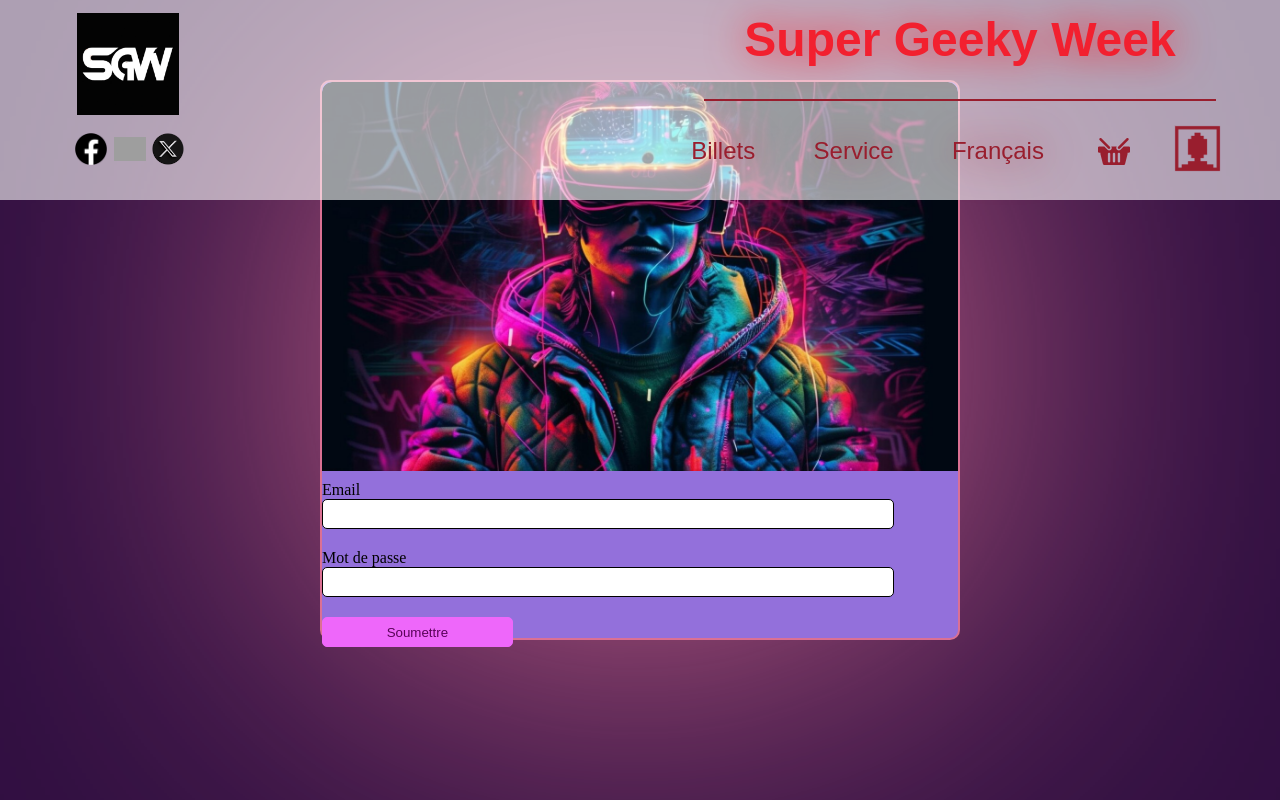
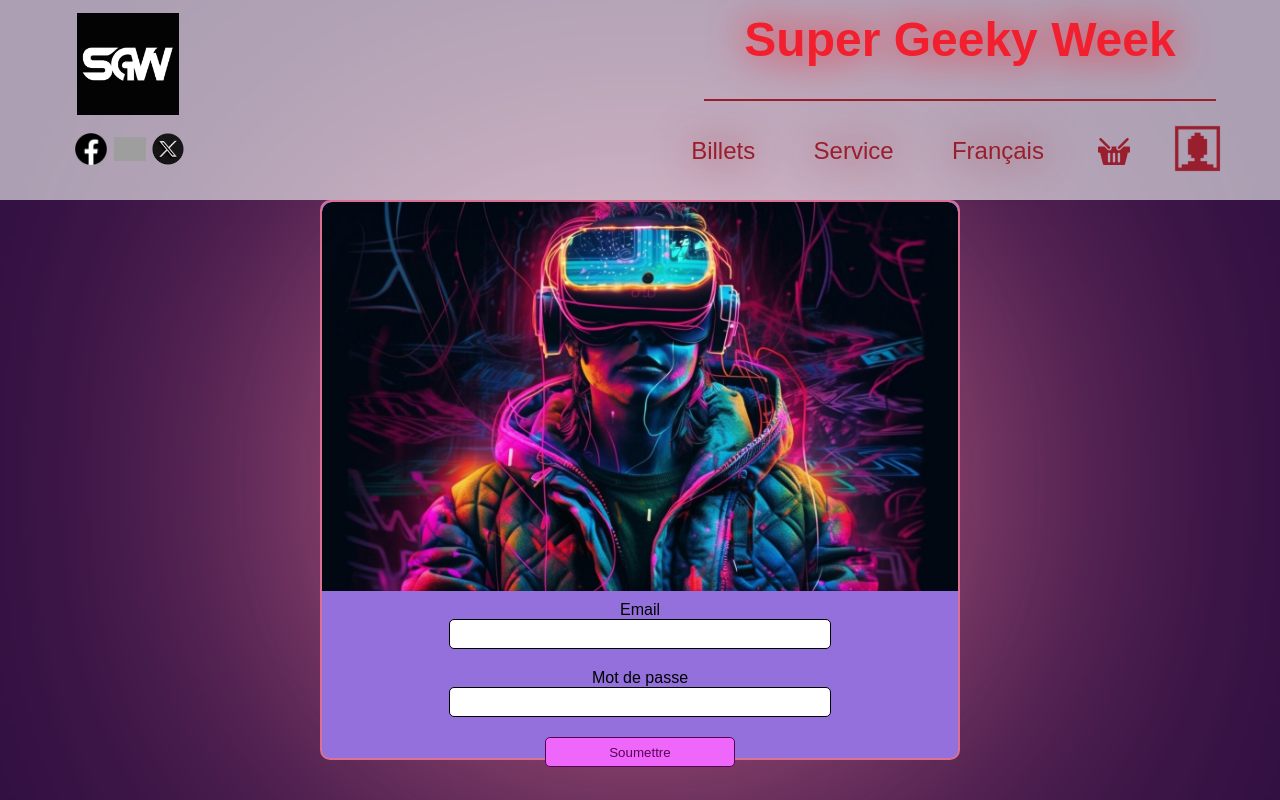
Before and after one commit to ProjetSuperGeekyWeek/Super_Geeky_Week, a Vue app in the folder front/: page /authentification in a window 1280 px wide. Built offline with nearby package versions, Linux system fonts and the light colour scheme; grey boxes are pictures that could not be loaded.

Commit message:
correction authentification

```diff
--- a/front/src/App.vue
+++ b/front/src/App.vue
@@ -45,7 +45,7 @@ export default {
   --bg2: #f1f1f2;/*f44d48*/
 }
 
-h1,h2,h3,h4,h5,h6,p{
+*{
   font-family: 'Poppins', sans-serif;
 }
 
--- a/front/src/Connexion/Authentification/components/AlreadyAuthentifier.vue
+++ b/front/src/Connexion/Authentification/components/AlreadyAuthentifier.vue
@@ -33,7 +33,7 @@ export default {
 
 button {
     width: 30%;
-    height: 30px;
+    height: 3em;
     font-size: 1em;
     border-radius: 5px;
     border: 1px solid;
@@ -42,6 +42,12 @@ button {
     cursor: pointer;
     border-color: rgb(238, 103, 250);
     color: rgb(88, 3, 88);
+    transition: ease-in-out 0.15s;
+}
+
+button:hover {
+    background-color: rgb(88, 3, 88);
+    color: rgb(238, 103, 250);
 }
 
 #authentifier {
@@ -51,17 +57,21 @@ button {
     background-color: mediumpurple;
     border-radius: 5px;
     padding: 10px;
-    margin-top:12%;
+    margin-top:6%;
     border: 2px solid palevioletred;
     filter: drop-shadow(0 0 10rem palevioletred);
 }
 
 #nom-authentifier {
     text-align: center;
+    margin-bottom: 5%;
+    font-size: 1.5em;
 }
 
 h5 {
     text-align: center;
+    margin-bottom: 5%;
+    font-size: 1.2em;
 }
 
 #btn-box{
--- a/front/src/Connexion/Authentification/components/FormulaireAuthentification.vue
+++ b/front/src/Connexion/Authentification/components/FormulaireAuthentification.vue
@@ -140,18 +140,21 @@ export default {
 label {
     display: block;
     margin-top: 10px;
+    text-align: center;
 }
 
 input {
-    width: 90%;
+    width: 60%;
     height: 30px;
     border-radius: 5px;
     border: 1px solid black;
     margin-bottom: 10px;
+    margin-left: 20%;
 }
 
 input:focus {
-    filter: drop-shadow(0 0 0.2rem purple);
+    outline: none;
+    filter: drop-shadow(0 0 0.4rem rgb(240, 38, 105));
 }
 
 #incorrectPassword {
@@ -167,9 +170,16 @@ button {
     border-radius: 5px;
     border: 1px solid;
     margin-bottom: 10px;
+    margin-left: 35%;
     background-color: rgb(238, 103, 250);
     cursor: pointer;
-    border-color: rgb(238, 103, 250);
+    border-color: rgb(88, 3, 88);
     color: rgb(88, 3, 88);
+    transition: ease-in-out 0.15s;
+}
+
+button:hover {
+    background-color: rgb(88, 3, 88);
+    color: rgb(238, 103, 250);
 }
 </style>
--- a/front/src/Connexion/Authentification/views/AuthentificationView.vue
+++ b/front/src/Connexion/Authentification/views/AuthentificationView.vue
@@ -47,7 +47,7 @@
     background-color: rgb(48, 15, 65);
     height: 100vh;
     width: 100vw;
-    padding-top: 10vh;
+    padding-top: 25vh;
     backdrop-filter: blur(0.5rem);
 }
 
```
